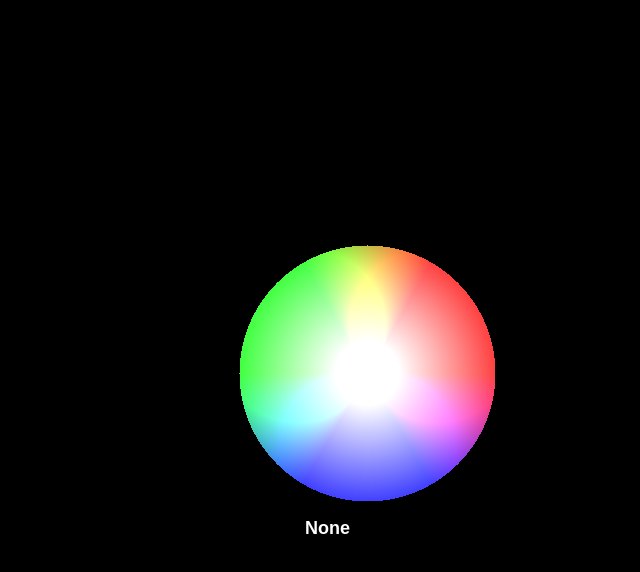
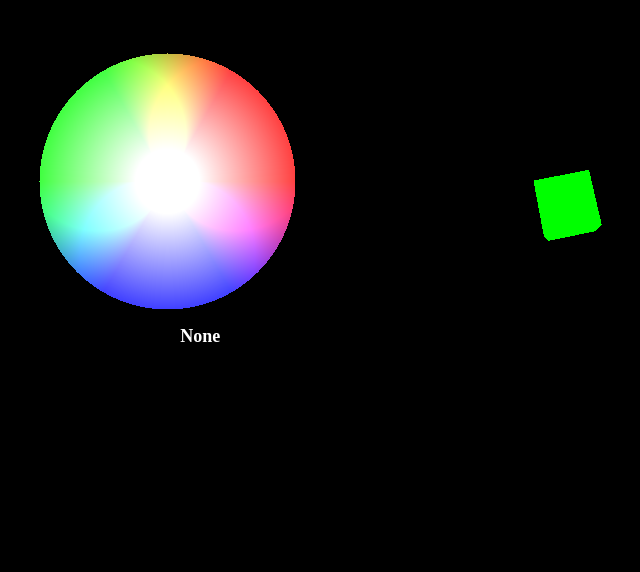
Before and after one commit to dhygns/ar-color-picker, a website built with Vite: page index.html in a window 1280 px wide. Shown: the whole page, without its empty margins (273-913 px from the left). Built offline with nearby package versions, Linux system fonts and the light colour scheme.

Commit message:
add sample cube for color picker

```diff
--- a/package.json
+++ b/package.json
@@ -9,7 +9,11 @@
     "preview": "vite preview"
   },
   "devDependencies": {
+    "@types/three": "^0.170.0",
     "typescript": "~5.6.2",
     "vite": "^5.4.10"
+  },
+  "dependencies": {
+    "three": "^0.170.0"
   }
 }
--- a/src/arColorPicker.ts
+++ b/src/arColorPicker.ts
@@ -26,7 +26,7 @@ export default class ARColorPicker {
     this.height = (canvas as HTMLCanvasElement).height;
   }
 
-  run(): void {
+  run(callback: (input: string) => void): void {
     const imageData = this.ctx.createImageData(this.width, this.height);
     let index = 0;
 
@@ -76,6 +76,7 @@ export default class ARColorPicker {
         if (this.selectedColorText) {
           this.selectedColorText.textContent = hexColor.toUpperCase(); // 텍스트로 색상 표시
         }
+        callback(hexColor.toUpperCase());
       } else {
         if (this.colorBox) {
           this.colorBox.style.backgroundColor = 'transparent';
--- /dev/null
+++ b/src/arColorTest.ts
@@ -0,0 +1,51 @@
+import * as THREE from 'three';
+
+export default class ArColorTest {
+    private scene: THREE.Scene;
+    private camera: THREE.PerspectiveCamera;
+    private renderer: THREE.WebGLRenderer;
+    private cube: THREE.Mesh;
+
+    constructor(canvas: HTMLCanvasElement) {
+        console.log('ArColorTest');
+
+        // 1. 장면 생성
+        this.scene = new THREE.Scene();
+
+        // 2. 카메라 생성
+        this.camera = new THREE.PerspectiveCamera(75, canvas.width / canvas.height, 0.1, 1000);
+        this.camera.position.z = 5;
+
+        // 3. 렌더러 생성
+        this.renderer = new THREE.WebGLRenderer({ canvas });
+        this.renderer.setSize(canvas.width, canvas.height);
+        document.body.appendChild(this.renderer.domElement);
+
+        // 4. 기본적인 3D 객체 추가 (큐브)
+        const geometry = new THREE.BoxGeometry();
+        const material = new THREE.MeshBasicMaterial({ color: 0x00ff00 });
+        this.cube = new THREE.Mesh(geometry, material);
+        this.scene.add(this.cube);
+
+        // 5. 애니메이션 루프 설정
+        this.animate();
+    }
+
+    // 6. 애니메이션 루프
+    private animate(): void {
+      requestAnimationFrame(() => this.animate());
+
+      // 큐브 회전
+      this.cube.rotation.x += 0.01;
+      this.cube.rotation.y += 0.01;
+
+      // 장면 렌더링
+      this.renderer.render(this.scene, this.camera);
+    }
+
+    public updateModelColor(color: string): void {
+        console.log(color);
+        // 모델의 색상을 업데이트하는 로직을 여기에 작성할 수 있습니다.
+        (this.cube.material as THREE.MeshBasicMaterial).color.set(color);
+    }
+}
--- a/src/main.ts
+++ b/src/main.ts
@@ -1,7 +1,10 @@
 import './style.css'
 import ARColorPicker from './arColorPicker.ts'
+import ARColorTest from './arColorTest.ts'
 
 document.querySelector<HTMLDivElement>('#app')!.innerHTML = `
+
+<div id="left">
   <div id="customColorPicker">
     <canvas id="colorCanvas" width="256" height="256"></canvas>
   </div>
@@ -9,9 +12,15 @@ document.querySelector<HTMLDivElement>('#app')!.innerHTML = `
     <span id="colorBox" style="display: inline-block; width: 50px; height: 20px; border: 1px solid #000;"></span>
     <span id="selectedColor" style="color: white; margin-left: 10px;">None</span>
   </p>
+</div>
+<canvas id="modelCanvas" width="400" height="400"></canvas>
 `
 const arColorPicker = new ARColorPicker(
   document.getElementById('colorCanvas') as HTMLCanvasElement,
   document.getElementById('colorBox') as HTMLElement,
   document.getElementById('selectedColor') as HTMLElement);
-arColorPicker.run();
+
+const arColorTest = new ARColorTest(
+  document.getElementById('modelCanvas') as HTMLCanvasElement);
+
+arColorPicker.run(arColorTest.updateModelColor.bind(arColorTest));
--- a/src/style.css
+++ b/src/style.css
@@ -1,24 +1,47 @@
 
 body {
+  background-color: black;
   display: flex;
-  flex-direction: column;
+  flex-direction: row;
   justify-content: center;
   align-items: center;
-  height: 100vh;
+}
+
+#app {
+  width: 400px;
+  height: 400px;
+  display: flex;
+  flex-direction: row;
+  justify-content: center;
+  align-items: center;
   margin: 0;
-  font-family: Arial, sans-serif;
   background-color: black;
+}
+
+#left {
+  padding: 20px;
+  display: flex;
+  justify-content: center;
+  align-items: center;
+  flex-direction: column;
 }
 
 #customColorPicker {
   display: flex;
   justify-content: center;
   align-items: center;
-  flex-direction: column;
+  flex-direction: row;
 }
 
 #colorCanvas {
   border: 1px solid #000;
+}
+
+#modelCanvas {
+  display: flex;
+  justify-content: center;
+  align-items: center;
+  flex-direction: column;
 }
 
 p {
```
Also changed, not shown: 1 other file. Lines whose indentation alone changed are shown as unchanged.
